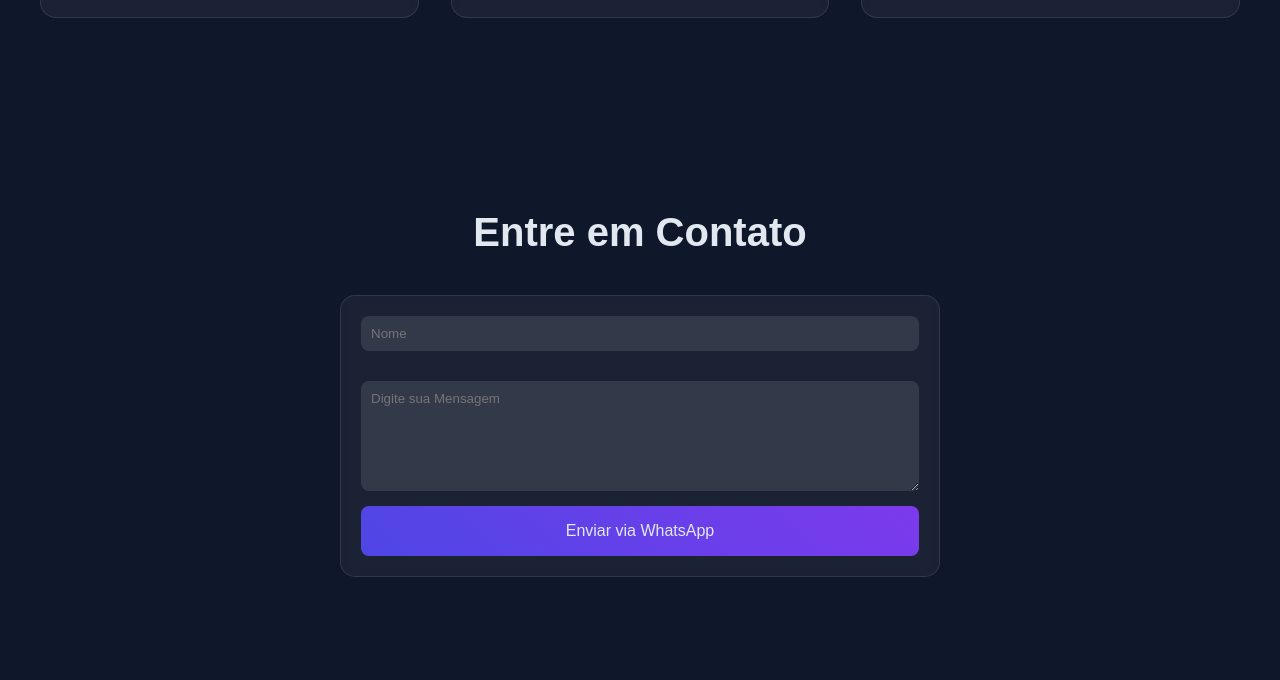
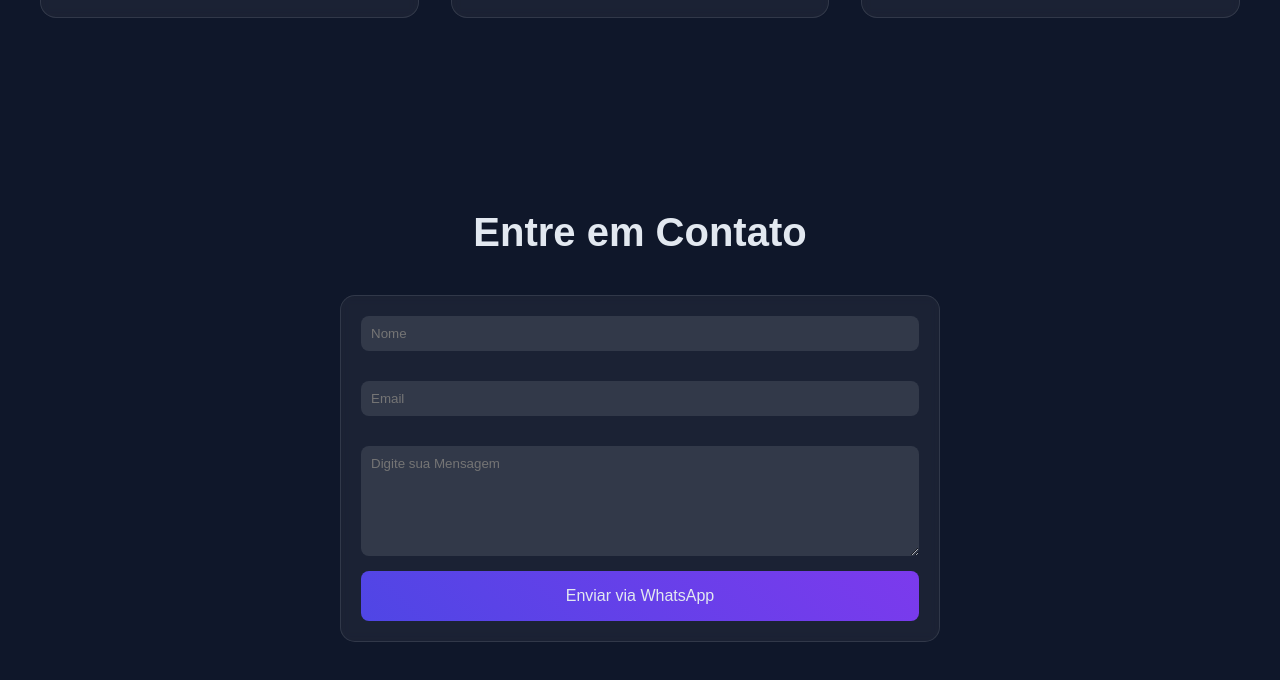
Before and after one commit to CaioE23/portfolio, a plain HTML site: page index.html in a window 1280 px wide. Shown: the part 2149-2829 px from the top of the page. Drawn offline with Linux system fonts and the light colour scheme.

Commit message:
Foi adicionado ao formulario o input de email.

```diff
--- a/index.html
+++ b/index.html
@@ -115,6 +115,11 @@
             <div class="nome-form">
                 <input placeholder="Nome" class="campo-form" id="nome">
             </div>
+
+            <div class="email-form">
+                <input placeholder="Email" class="campo-form" id="email">
+            </div>
+
             <div class="grupo-form">
                 <textarea class="text-form" placeholder="Digite sua Mensagem" rows="6" id="mensagem"></textarea>
             </div>
--- a/style.css
+++ b/style.css
@@ -240,6 +240,7 @@ h1 {
     background: rgba(255, 255, 255, 0.1);
     color: var(--claro);
     outline: none;
+    margin-top: 15px;
 }
 
 button {
```
